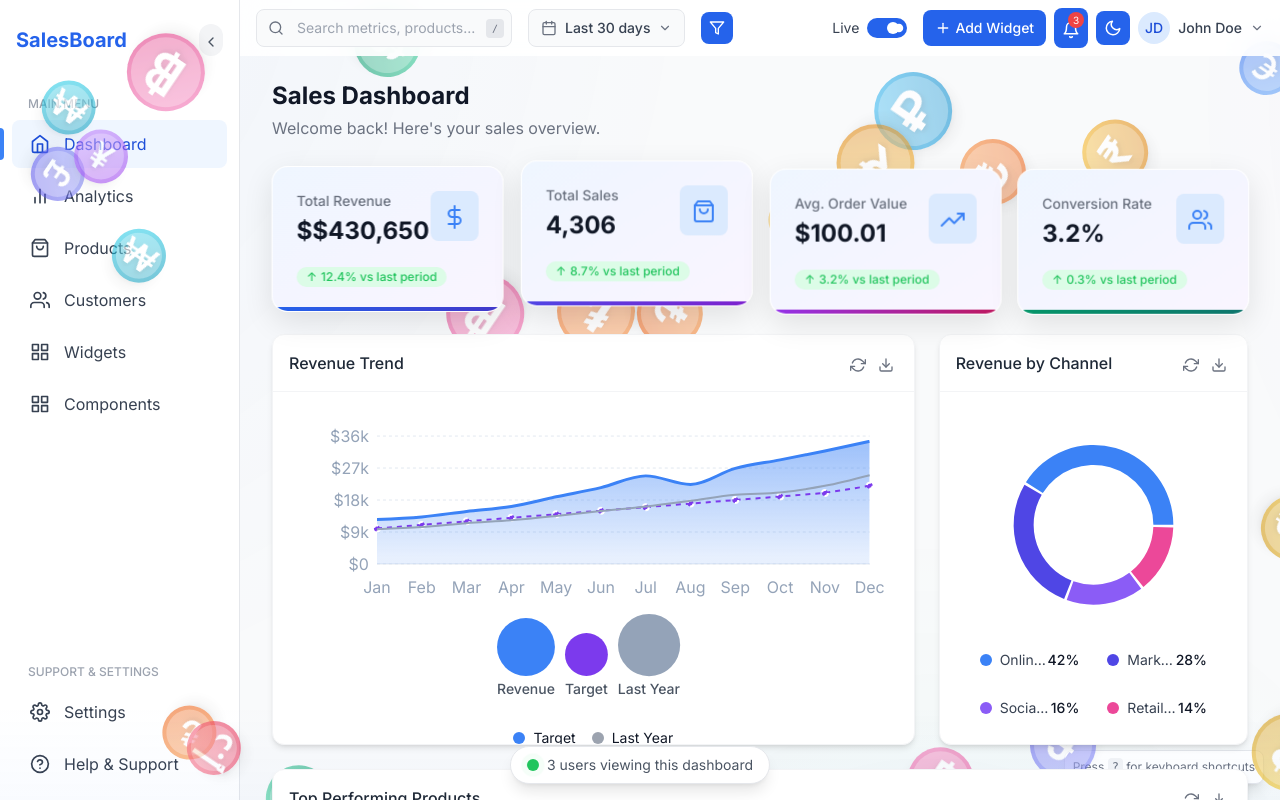
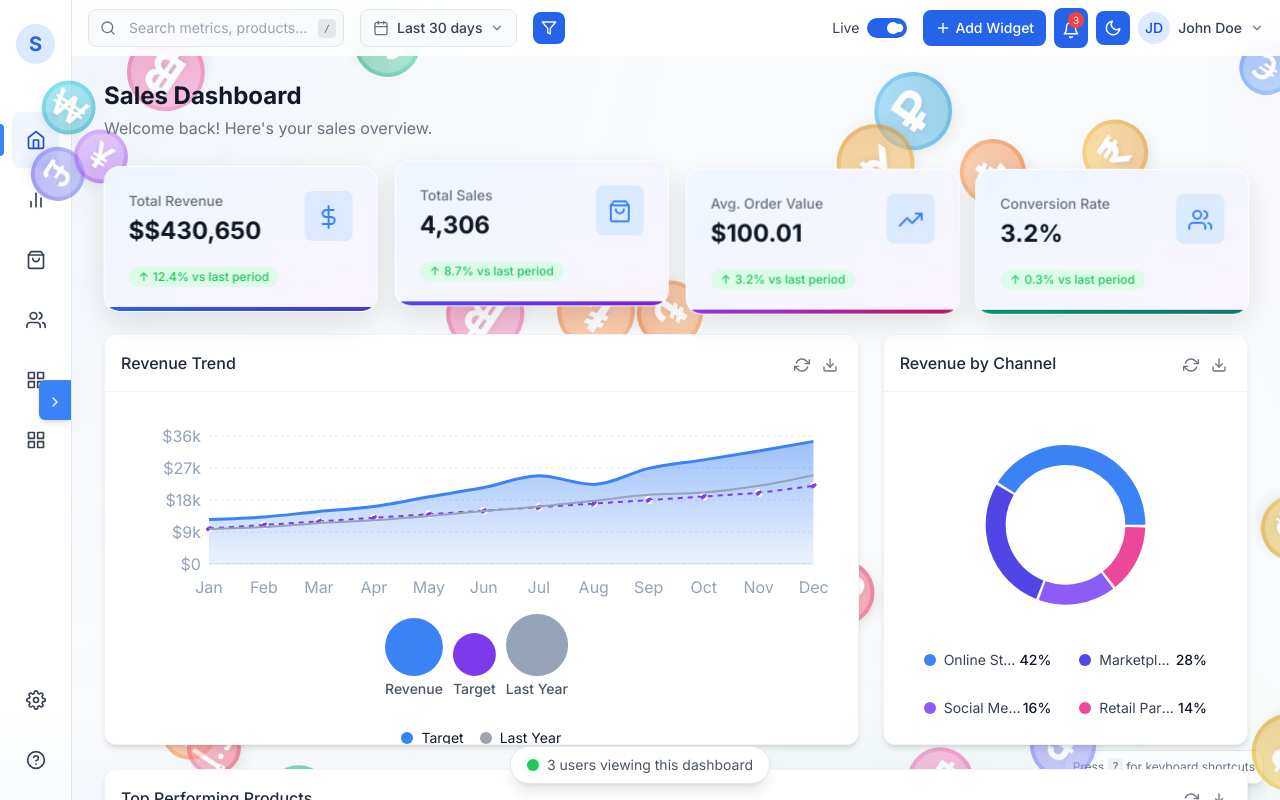
Before and after one commit to cropsgg/salesdashboard, a Next.js app: page / in a window 1280 px wide. Built offline with nearby package versions, Linux system fonts and the light colour scheme.

Commit message:
Updated sidebar to be collapsed by default with improved UX

```diff
--- a/src/components/layout/Sidebar.tsx
+++ b/src/components/layout/Sidebar.tsx
@@ -23,7 +23,7 @@ interface NavItem {
 }
 
 export function Sidebar() {
-  const [isCollapsed, setIsCollapsed] = useState(false);
+  const [isCollapsed, setIsCollapsed] = useState(true);
   const [isMobile, setIsMobile] = useState(false);
   const [isMobileOpen, setIsMobileOpen] = useState(false);
   const pathname = usePathname();
@@ -32,9 +32,6 @@ export function Sidebar() {
   useEffect(() => {
     const checkIfMobile = () => {
       setIsMobile(window.innerWidth < 1024);
-      if (window.innerWidth < 1024) {
-        setIsCollapsed(true);
-      }
     };
 
     // Check on mount
@@ -63,14 +60,14 @@ export function Sidebar() {
 
   // Sidebar animation variants
   const sidebarVariants = {
-    expanded: { width: '240px' },
-    collapsed: { width: '72px' },
+    expanded: { width: '240px', transition: { duration: 0.3, ease: 'easeOut' } },
+    collapsed: { width: '72px', transition: { duration: 0.3, ease: 'easeOut' } },
   };
 
   // Mobile sidebar variants
   const mobileSidebarVariants = {
-    open: { x: 0, opacity: 1 },
-    closed: { x: '-100%', opacity: 0 },
+    open: { x: 0, opacity: 1, transition: { duration: 0.3, ease: 'easeOut' } },
+    closed: { x: '-100%', opacity: 0, transition: { duration: 0.3, ease: 'easeIn' } },
   };
 
   // Overlay variants (for mobile)
@@ -101,13 +98,16 @@ export function Sidebar() {
       >
         <Link href={item.href} passHref>
           <div
-            className={`flex items-center py-3 px-4 rounded-lg mb-1 cursor-pointer transition-colors duration-200 ${
+            className={`flex items-center ${isCollapsed ? 'justify-center' : 'justify-start'} py-3 ${isCollapsed ? 'px-2' : 'px-4'} rounded-lg mb-1 cursor-pointer transition-all duration-200 group ${
               isActive
                 ? 'bg-blue-50 dark:bg-gray-800 text-blue-700 dark:text-blue-400'
                 : 'text-gray-700 dark:text-gray-300 hover:bg-gray-100 dark:hover:bg-gray-800'
             }`}
+            title={isCollapsed ? item.label : ''}
           >
-            <div className="flex items-center justify-center w-6">{item.icon}</div>
+            <div className={`flex items-center justify-center ${isCollapsed ? 'w-8 h-8' : 'w-6'} ${isCollapsed && !isActive ? 'group-hover:text-blue-600 dark:group-hover:text-blue-400' : ''}`}>
+              {item.icon}
+            </div>
 
             <AnimatePresence>
               {!isCollapsed && (
@@ -125,7 +125,7 @@ export function Sidebar() {
             {isActive && (
               <motion.div
                 layoutId="activeNavIndicator"
-                className="absolute left-0 w-1 h-8 bg-blue-500 rounded-r-full"
+                className={`absolute left-0 w-1 h-8 bg-blue-500 rounded-r-full`}
               />
             )}
           </div>
@@ -134,21 +134,10 @@ export function Sidebar() {
     );
   };
 
-  // Mobile sidebar toggle button
-  const mobileToggleButton = (
-    <button
-      onClick={toggleSidebar}
-      className="lg:hidden fixed z-50 bottom-4 left-4 bg-blue-600 text-white p-3 rounded-full shadow-lg"
-      aria-label="Toggle Menu"
-    >
-      {isMobileOpen ? <FiChevronLeft size={20} /> : <FiChevronRight size={20} />}
-    </button>
-  );
-
   // Sidebar content
   const sidebarContent = (
     <>
-      <div className="flex items-center justify-between p-4 mb-6">
+      <div className={`flex items-center ${isCollapsed ? 'justify-center' : 'justify-between'} p-4 mb-6`}>
         <AnimatePresence>
           {!isCollapsed && (
             <motion.div
@@ -160,17 +149,26 @@ export function Sidebar() {
               <span className="text-xl font-bold text-blue-600 dark:text-blue-400">SalesBoard</span>
             </motion.div>
           )}
+          {isCollapsed && (
+            <motion.div
+              initial={{ scale: 0 }}
+              animate={{ scale: 1 }}
+              className="flex items-center justify-center w-10 h-10 rounded-full bg-blue-100 dark:bg-blue-900"
+            >
+              <span className="text-xl font-bold text-blue-600 dark:text-blue-400">S</span>
+            </motion.div>
+          )}
         </AnimatePresence>
 
-        {!isMobile && (
+        {!isMobile && !isCollapsed && (
           <motion.button
             whileHover={{ scale: 1.1 }}
             whileTap={{ scale: 0.95 }}
             onClick={toggleSidebar}
             className="p-1 rounded-full bg-gray-100 dark:bg-gray-800 text-gray-600 dark:text-gray-400"
-            aria-label={isCollapsed ? 'Expand Sidebar' : 'Collapse Sidebar'}
+            aria-label="Collapse Sidebar"
           >
-            {isCollapsed ? <FiChevronRight size={16} /> : <FiChevronLeft size={16} />}
+            <FiChevronLeft size={16} />
           </motion.button>
         )}
       </div>
@@ -178,7 +176,7 @@ export function Sidebar() {
       <div className="px-3 mb-8">
         <div className="mb-2 px-4">
           <p className={`text-xs font-medium text-gray-400 uppercase ${isCollapsed ? 'text-center' : ''}`}>
-            {isCollapsed ? 'Menu' : 'Main Menu'}
+            {isCollapsed ? '' : 'Main Menu'}
           </p>
         </div>
 
@@ -190,7 +188,7 @@ export function Sidebar() {
       <div className="px-3 mt-auto">
         <div className="mb-2 px-4">
           <p className={`text-xs font-medium text-gray-400 uppercase ${isCollapsed ? 'text-center' : ''}`}>
-            {isCollapsed ? 'More' : 'Support & Settings'}
+            {isCollapsed ? '' : 'Support & Settings'}
           </p>
         </div>
 
@@ -209,9 +207,24 @@ export function Sidebar() {
         initial={false}
         animate={isCollapsed ? 'collapsed' : 'expanded'}
         transition={{ duration: 0.3, type: 'spring', stiffness: 200, damping: 25 }}
-        className="h-screen flex flex-col py-2 bg-white dark:bg-gray-900 border-r border-gray-200 dark:border-gray-800 sticky top-0 overflow-hidden"
+        className="h-screen flex flex-col py-2 bg-white dark:bg-gray-900 border-r border-gray-200 dark:border-gray-800 sticky top-0 overflow-hidden relative"
       >
         {sidebarContent}
+
+        {/* Enhanced expand button when collapsed */}
+        {isCollapsed && (
+          <motion.button
+            initial={{ opacity: 0 }}
+            animate={{ opacity: 1 }}
+            whileHover={{ scale: 1.1, x: 5 }}
+            whileTap={{ scale: 0.95 }}
+            onClick={toggleSidebar}
+            className="absolute right-0 top-1/2 -translate-y-1/2 bg-blue-500 hover:bg-blue-600 text-white p-2 rounded-l-md shadow-md"
+            aria-label="Expand Sidebar"
+          >
+            <FiChevronRight size={16} />
+          </motion.button>
+        )}
       </motion.aside>
     );
   }
@@ -219,7 +232,25 @@ export function Sidebar() {
   // For mobile view
   return (
     <>
-      {mobileToggleButton}
+      {/* Enhanced mobile toggle button */}
+      <motion.button
+        whileHover={{ scale: 1.1 }}
+        whileTap={{ scale: 0.95 }}
+        onClick={toggleSidebar}
+        className="lg:hidden fixed z-50 bottom-4 left-4 bg-blue-600 text-white p-3 rounded-full shadow-lg flex items-center justify-center"
+        aria-label="Toggle Menu"
+      >
+        {isMobileOpen ? <FiChevronLeft size={20} /> : <FiChevronRight size={20} />}
+        {!isMobileOpen && (
+          <motion.span
+            initial={{ opacity: 0, width: 0 }}
+            animate={{ opacity: 1, width: 'auto' }}
+            className="ml-2 font-medium"
+          >
+            Menu
+          </motion.span>
+        )}
+      </motion.button>
 
       <AnimatePresence>
         {isMobileOpen && (
```
